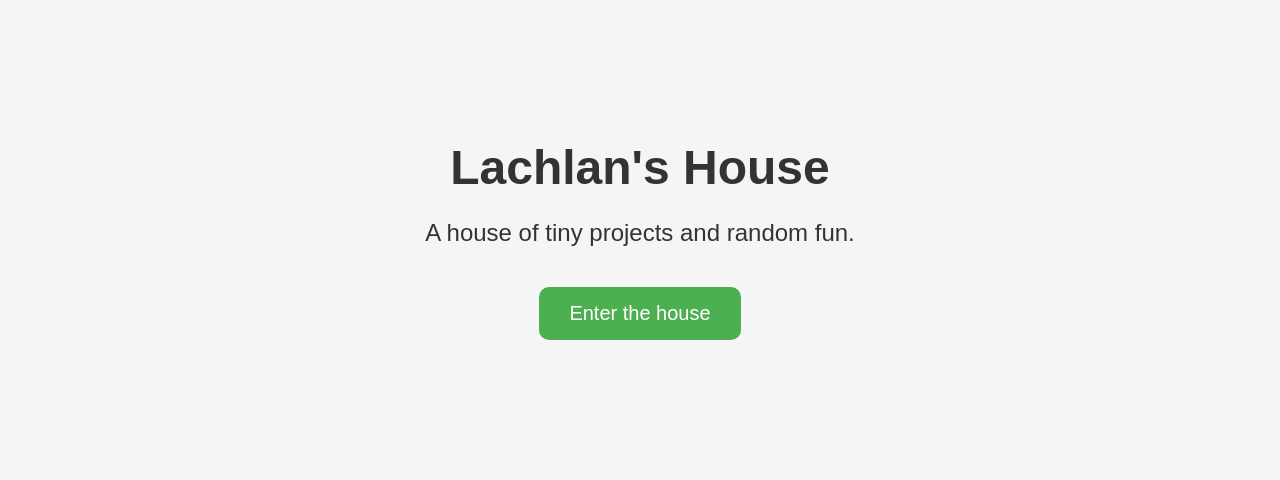
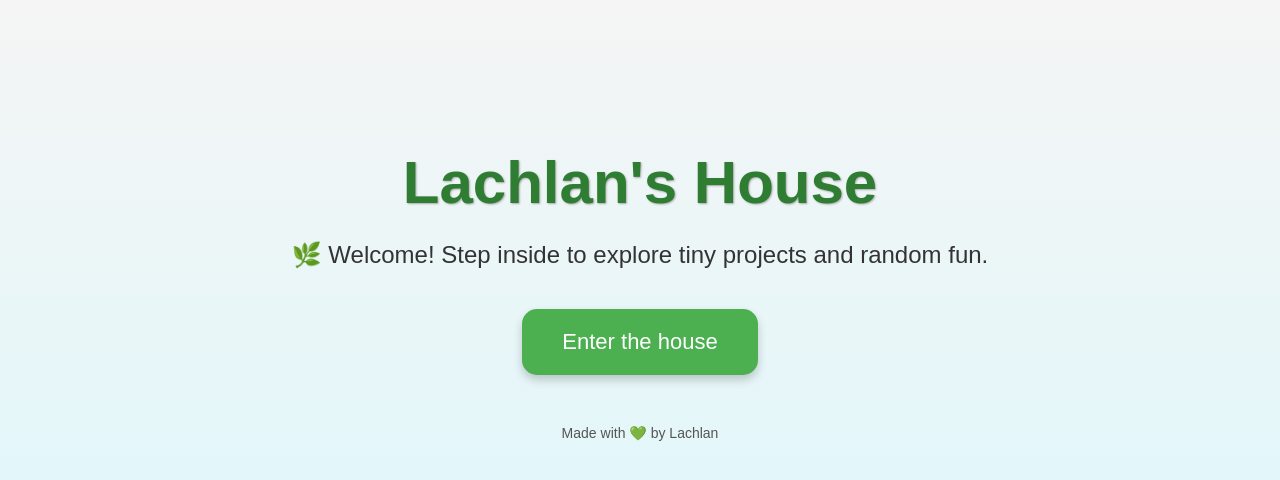
Before and after one commit to lachlancool/random-picker, a plain HTML site: page index.html in a window 1280 px wide. Drawn offline with Linux system fonts and the light colour scheme.

Commit message:
Update index.html

```diff
--- a/index.html
+++ b/index.html
@@ -16,12 +16,14 @@
             font-family: Arial, sans-serif;
             text-align: center;
             padding: 100px 20px;
-            background-color: #f5f5f5;
+            background: linear-gradient(to bottom, #f5f5f5, #e0f7fa);
             color: #333;
         }
         h1 {
-            font-size: 48px;
+            font-size: 60px;
             margin-bottom: 20px;
+            color: #2e7d32;
+            text-shadow: 1px 1px 2px #aaa;
         }
         p {
             font-size: 24px;
@@ -29,13 +31,14 @@
         }
         a.button {
             display: inline-block;
-            padding: 15px 30px;
-            font-size: 20px;
+            padding: 20px 40px;
+            font-size: 22px;
             text-decoration: none;
             background-color: #4CAF50;
             color: white;
-            border-radius: 10px;
-            transition: background-color 0.3s;
+            border-radius: 15px;
+            box-shadow: 0 5px 10px rgba(0,0,0,0.2);
+            transition: background-color 0.3s, transform 0.2s;
         }
         a.button:hover {
             background-color: #45a049;
@@ -44,7 +47,10 @@
 </head>
 <body>
     <h1>Lachlan's House</h1>
-    <p>A house of tiny projects and random fun.</p>
+    <p>🌿 Welcome! Step inside to explore tiny projects and random fun.</p>
     <a class="button" href="random-picker/index.html">Enter the house</a>
-    </body>
+    <footer style="margin-top:50px; font-size:14px; color: #555;">
+        Made with 💚 by Lachlan
+    </footer>
+</body>
 </html>
```
